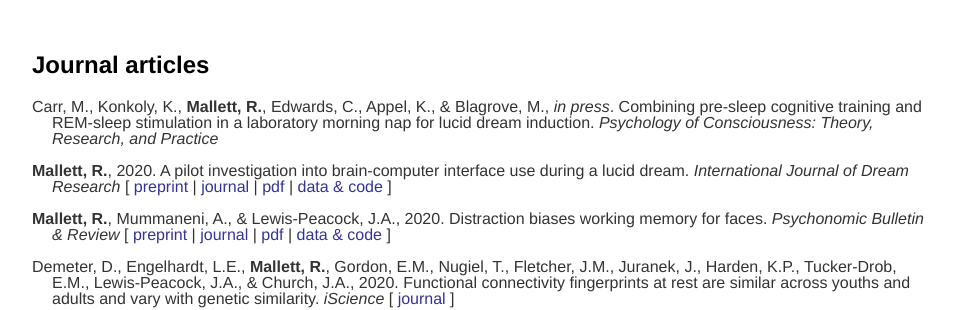
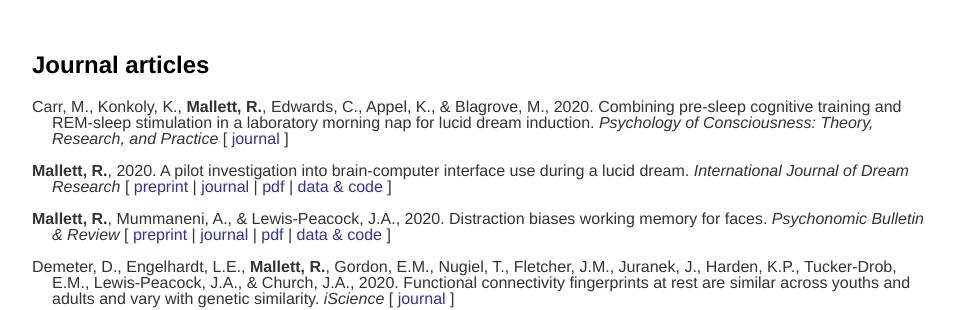
Before and after one commit to remrama/remrama.github.io, a Jekyll site: the page built from research/index.html, in a window 1280 px wide. Shown: the part 519-829 px from the top of the page, without its empty margins (160-1119 px from the left). Built offline with Jekyll 4.4.1, drawn with Linux system fonts in a browser that asks for light colours.

Commit message:
hyperlu link

```diff
--- a/research/index.html
+++ b/research/index.html
@@ -29,7 +29,7 @@ title: Research
     <h2>Journal articles</h2>
 
     <p class="hanging">
-        Carr, M., Konkoly, K., <strong>Mallett, R.</strong>, Edwards, C., Appel, K., & Blagrove, M., <em>in press</em>. Combining pre-sleep cognitive training and REM-sleep stimulation in a laboratory morning nap for lucid dream induction. <em>Psychology of Consciousness: Theory, Research, and Practice</em>
+        Carr, M., Konkoly, K., <strong>Mallett, R.</strong>, Edwards, C., Appel, K., & Blagrove, M., 2020. Combining pre-sleep cognitive training and REM-sleep stimulation in a laboratory morning nap for lucid dream induction. <em>Psychology of Consciousness: Theory, Research, and Practice</em> [ <a href="https://doi.org/10.1037/cns0000227">journal</a> ]
     </p>
     <p class="hanging">
         <strong>Mallett, R.</strong>, 2020. A pilot investigation into brain-computer interface use during a lucid dream. <em>International Journal of Dream Research</em> [ <a href="https://doi.org/10.31219/osf.io/my3tq">preprint</a> | <a href="https://doi.org/10.11588/ijodr.2020.1.68010">journal</a> | <a href="https://www.dropbox.com/s/pu50mqkdxwut5ug/mallett2020b.pdf?dl=0">pdf</a> | <a href="https://osf.io/mr7hf/">data & code</a> ]
```
